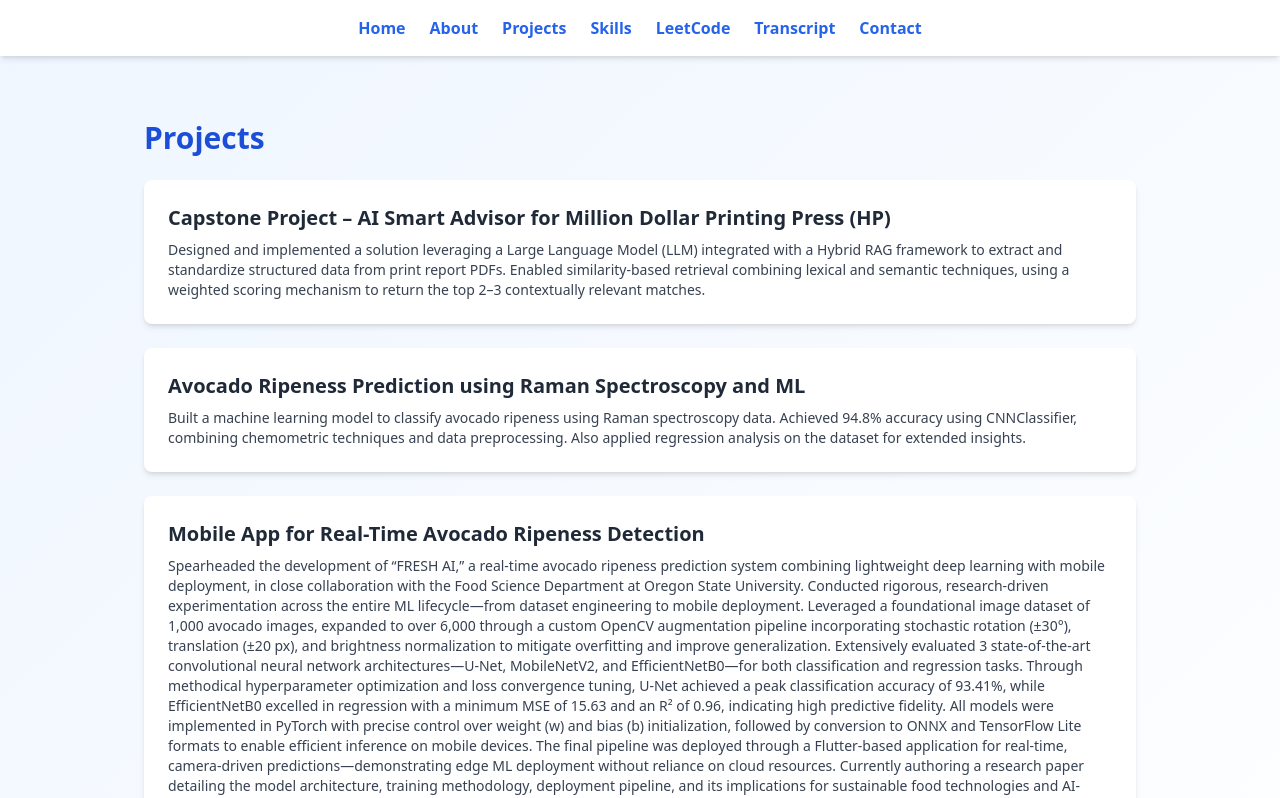
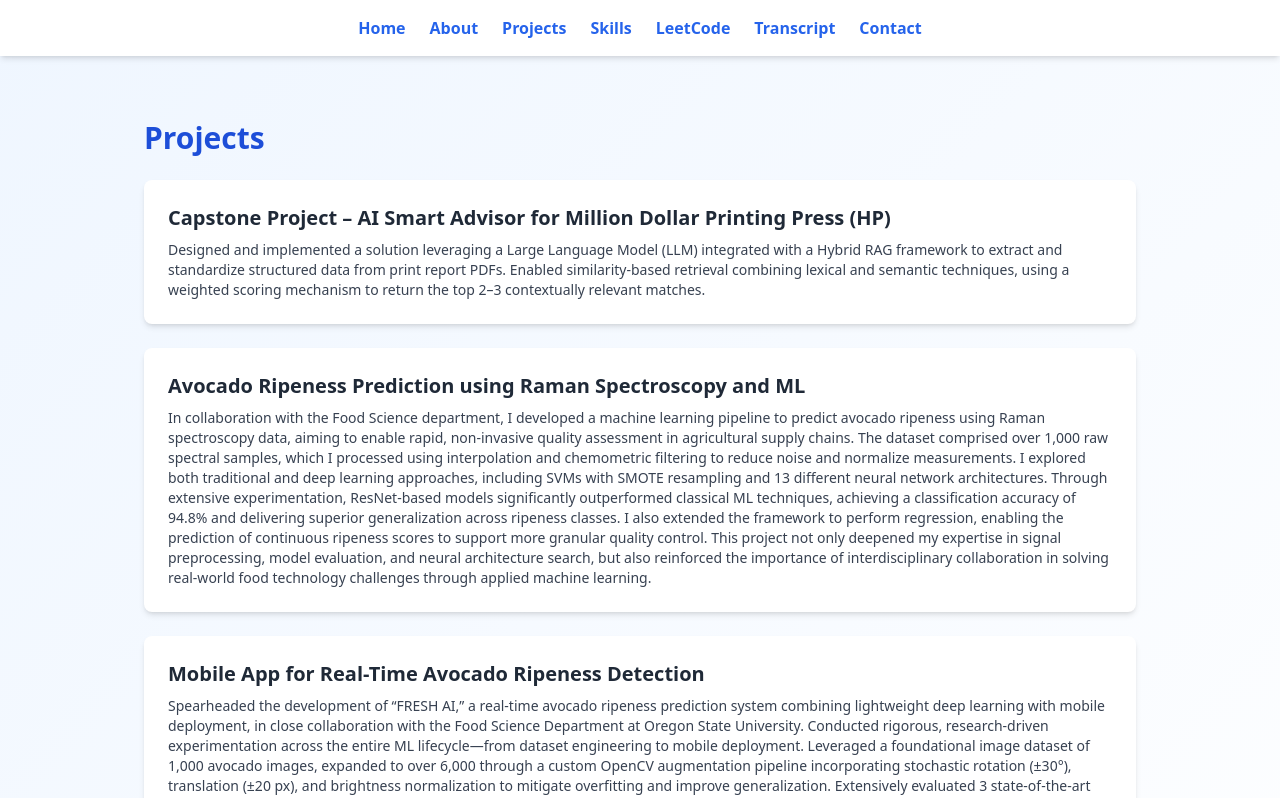
Before and after one commit to rujulamore/rujulamore.github.io, a React (Vite) app: page /projects in a window 1280 px wide. Shown: the top 798 px of the page. Built offline with nearby package versions, Linux system fonts and the light colour scheme.

Commit message:
Update Projects.jsx

```diff
--- a/src/pages/Projects.jsx
+++ b/src/pages/Projects.jsx
@@ -25,8 +25,9 @@ const Projects = () => {
             Avocado Ripeness Prediction using Raman Spectroscopy and ML
           </h3>
           <p className="text-gray-700 text-sm">
-            Built a machine learning model to classify avocado ripeness using Raman spectroscopy data. Achieved 94.8% accuracy using CNNClassifier,
-            combining chemometric techniques and data preprocessing. Also applied regression analysis on the dataset for extended insights.
+            In collaboration with the Food Science department, I developed a machine learning pipeline to predict avocado ripeness using Raman spectroscopy data, aiming to enable rapid, non-invasive quality assessment in agricultural supply chains. The dataset comprised over 1,000 raw spectral samples, which I processed using interpolation and chemometric filtering to reduce noise and normalize measurements. I explored both traditional and deep learning approaches, including SVMs with SMOTE resampling and 13 different neural network architectures. Through extensive experimentation, ResNet-based models significantly outperformed classical ML techniques, achieving a classification accuracy of 94.8% and delivering superior generalization across ripeness classes. I also extended the framework to perform regression, enabling the prediction of continuous ripeness scores to support more granular quality control. This project not only deepened my expertise in signal preprocessing, model evaluation, and neural architecture search, but also reinforced the importance of interdisciplinary collaboration in solving real-world food technology challenges through applied machine learning.
+
+
           </p>
         </div>
 
```
